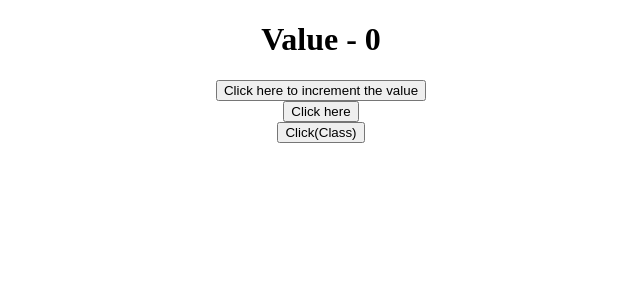
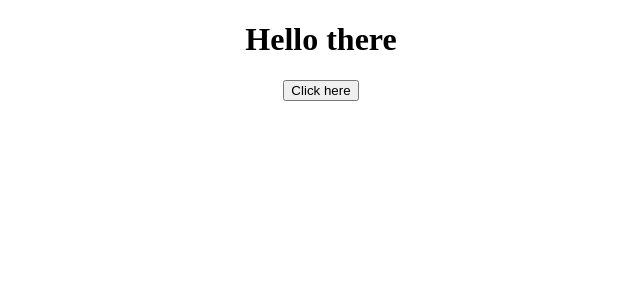
Before and after one commit to BajraYeJoon/React-Concepts, a React (Vite) app: page / in a window 1280 px wide. Shown: the top 300 px of the page, without its empty margins (319-959 px from the left). Built offline with nearby package versions, Linux system fonts and the light colour scheme.

Commit message:
Event bind

```diff
--- a/src/App.jsx
+++ b/src/App.jsx
@@ -8,6 +8,7 @@
 
 import FunctionEvent from "./components/FunctionEvent";
 import ClassEvent from "./components/ClassEvent";
+import EventBind from "./components/EventBind";
 class App extends Component {
   render() {
     return (
@@ -26,9 +27,11 @@
 
         {/*  4.   <State /> */}
 
-        <Setstate />
-        <FunctionEvent />
-        <ClassEvent />
+        {/* <Setstate /> */}
+        {/* <FunctionEvent /> */}
+        {/* <ClassEvent /> */}
+
+        <EventBind />
       </div>
     );
   }
--- /dev/null
+++ b/src/components/EventBind.jsx
@@ -0,0 +1,40 @@
+import React, { Component } from "react";
+
+class EventBind extends Component {
+  constructor(props) {
+    super(props);
+
+    this.state = {
+      message: "Hello there",
+    };
+
+    // this.changeMessage = this.changeMessage.bind(this);
+  }
+
+  // this keyword is resolved using the arrow or bind as it will globally recognized the this keyword
+
+  //   changeMessage() {
+  //     this.setState({
+  //       message: "bye bye",
+  //     });
+  //   }
+
+  changeMessage = () => {
+    this.setState({
+      message: "bye bye",
+    });
+  };
+
+  render() {
+    return (
+      <div>
+        <h1>{this.state.message}</h1>
+
+        {/* <button onClick={() => this.changeMessage()}>Click here</button> */}
+        <button onClick={this.changeMessage}>Click here</button>
+      </div>
+    );
+  }
+}
+
+export default EventBind;
```
